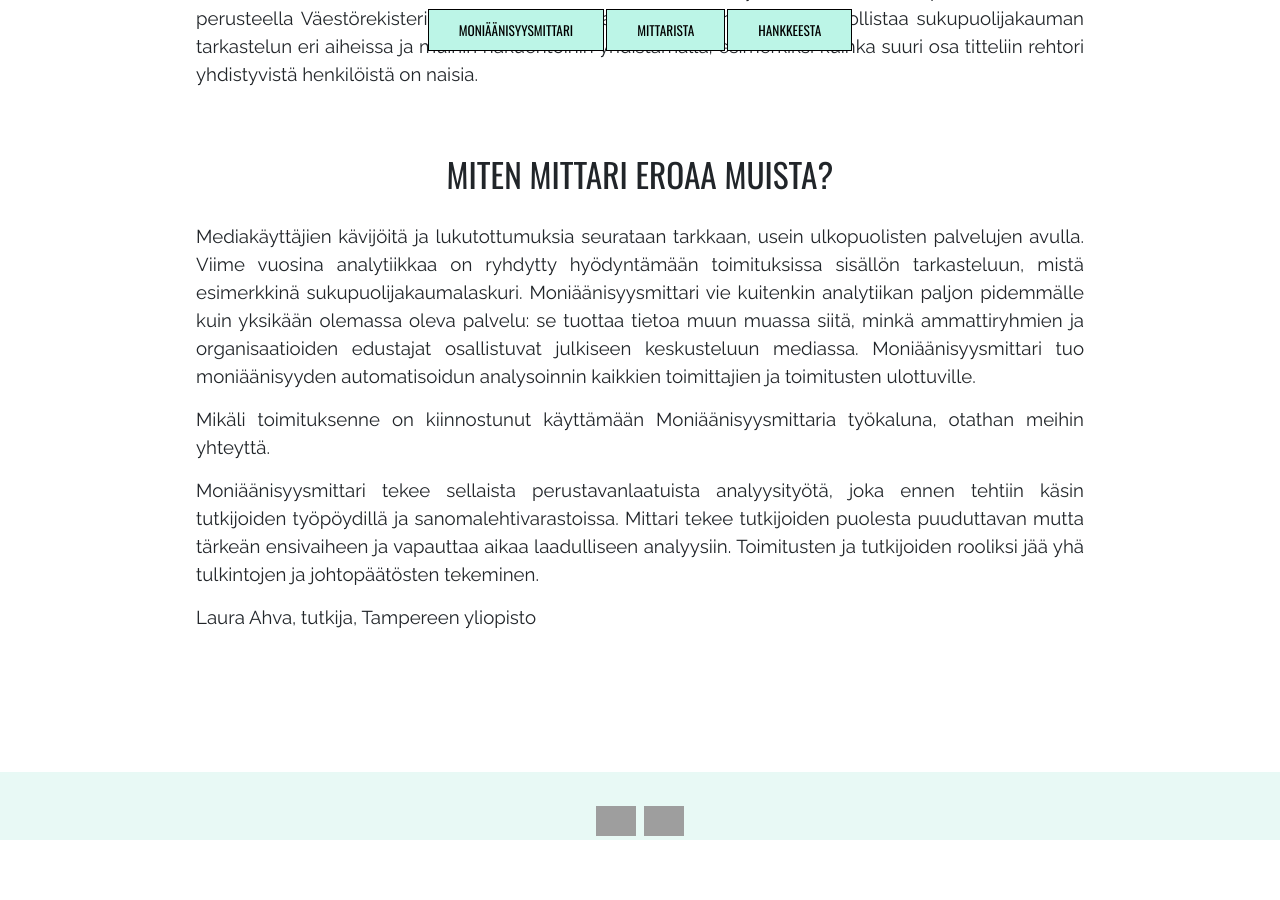
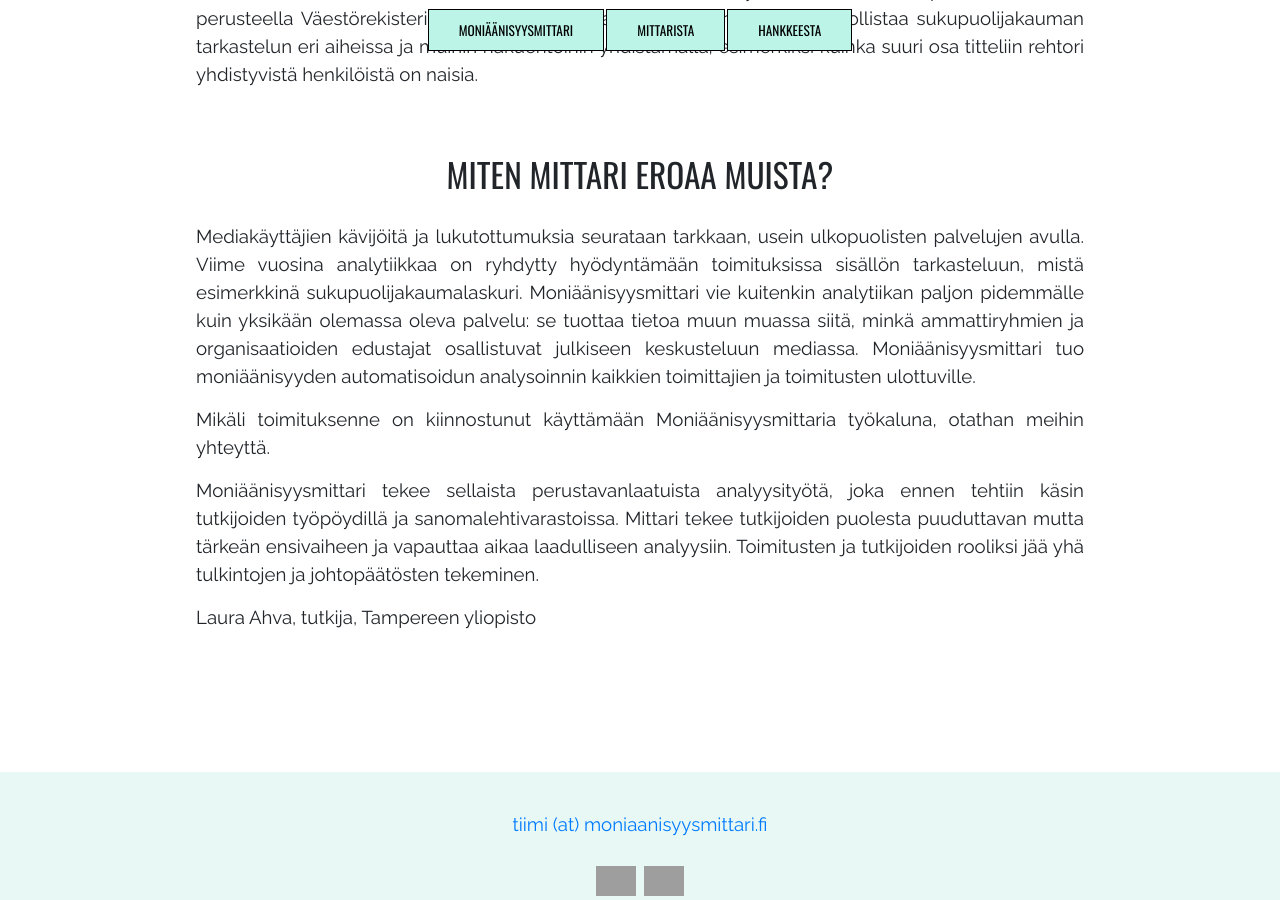
Before and after one commit to sopiva-ry/mamittari, a Jekyll site: the page built from mittari.md, in a window 1280 px wide and 900 px high, scrolled down 1011 px. Built offline with Jekyll 4.4.1, drawn with Linux system fonts in a browser that asks for light colours; before the commit the page ends 1851 px from its top, so only the background shows below that; grey boxes are pictures that could not be loaded.

Commit message:
Update footer.html

```diff
--- a/_includes/footer.html
+++ b/_includes/footer.html
@@ -1,8 +1,9 @@
 <!-- BODY ENDS -->
     <!-- FOOTER STARTS -------------- -->
     <div class="container-fluid mittari-section-div background">
-        <!-- <p class="text-center" style="background: unset;">Moniäänisyysmittarin sivujen tietosuojakäytäntö tiivistelmänä tänne. <a href="#">Lue lisää tietosuojastamme.</a></p> -->
-        <!-- <br> -->
+        <h3 class="text-center" style="background: unset;">{{page.ota_yhteytta}}</h3>
+        <center><a href="mailto:tiimi@moniaanisyysmittari.fi" target="">tiimi (at) moniaanisyysmittari.fi</a></center>
+        <br>
         <div class="d-flex justify-content-center">
             <a href="mailto:tiimi@moniaanisyysmittari.fi" target=""><img src="https://www.moniaanisyysmittari.fi/wp-content/uploads/2019/10/email-logo-2.jpg" alt="" class="m-1 some-logo" /></a>
             <a href="https://www.twitter.com/sopivary" target="_blank"><img src="https://www.moniaanisyysmittari.fi/wp-content/uploads/2019/10/twitter-logo.png" alt="" class="m-1 some-logo" /></a>
```
